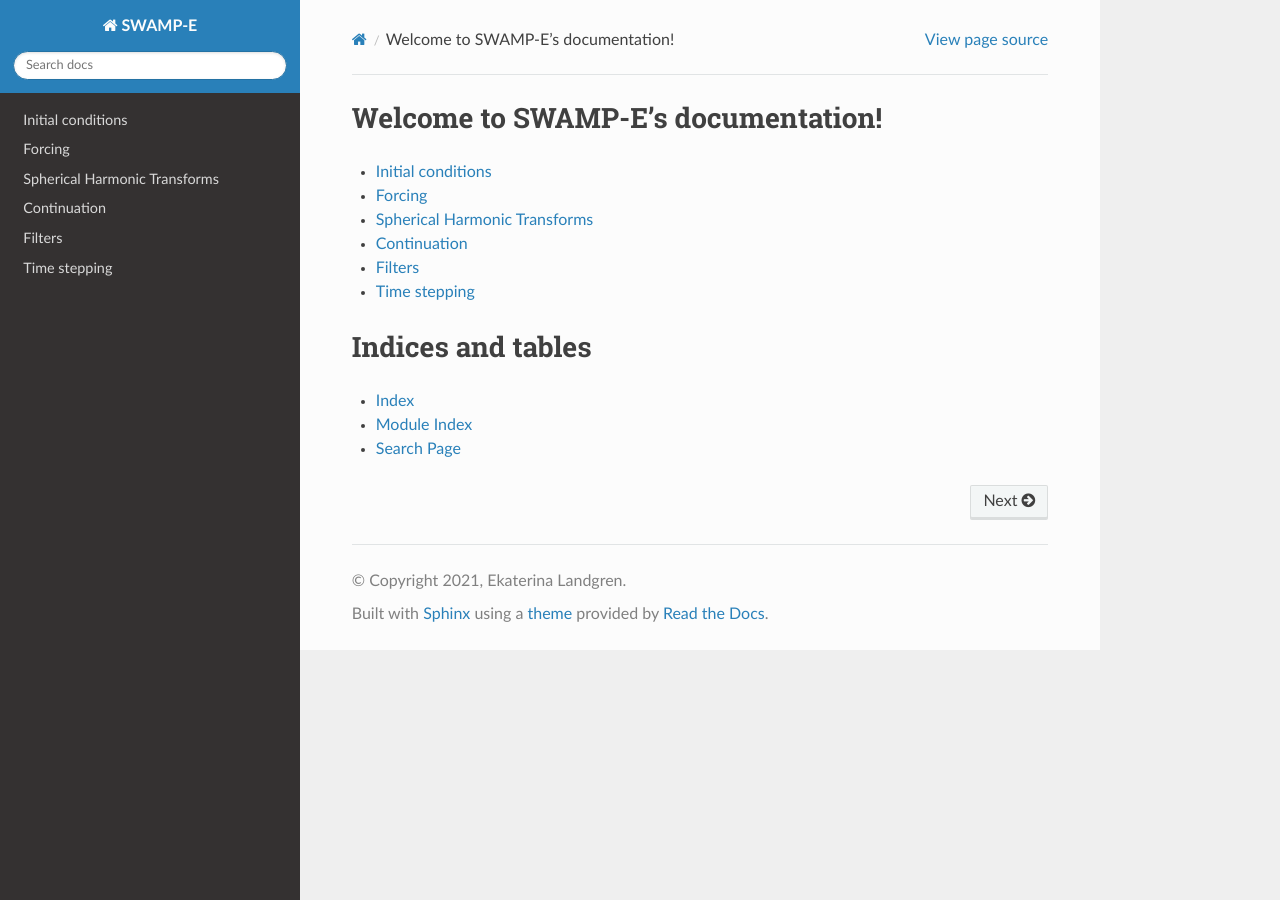
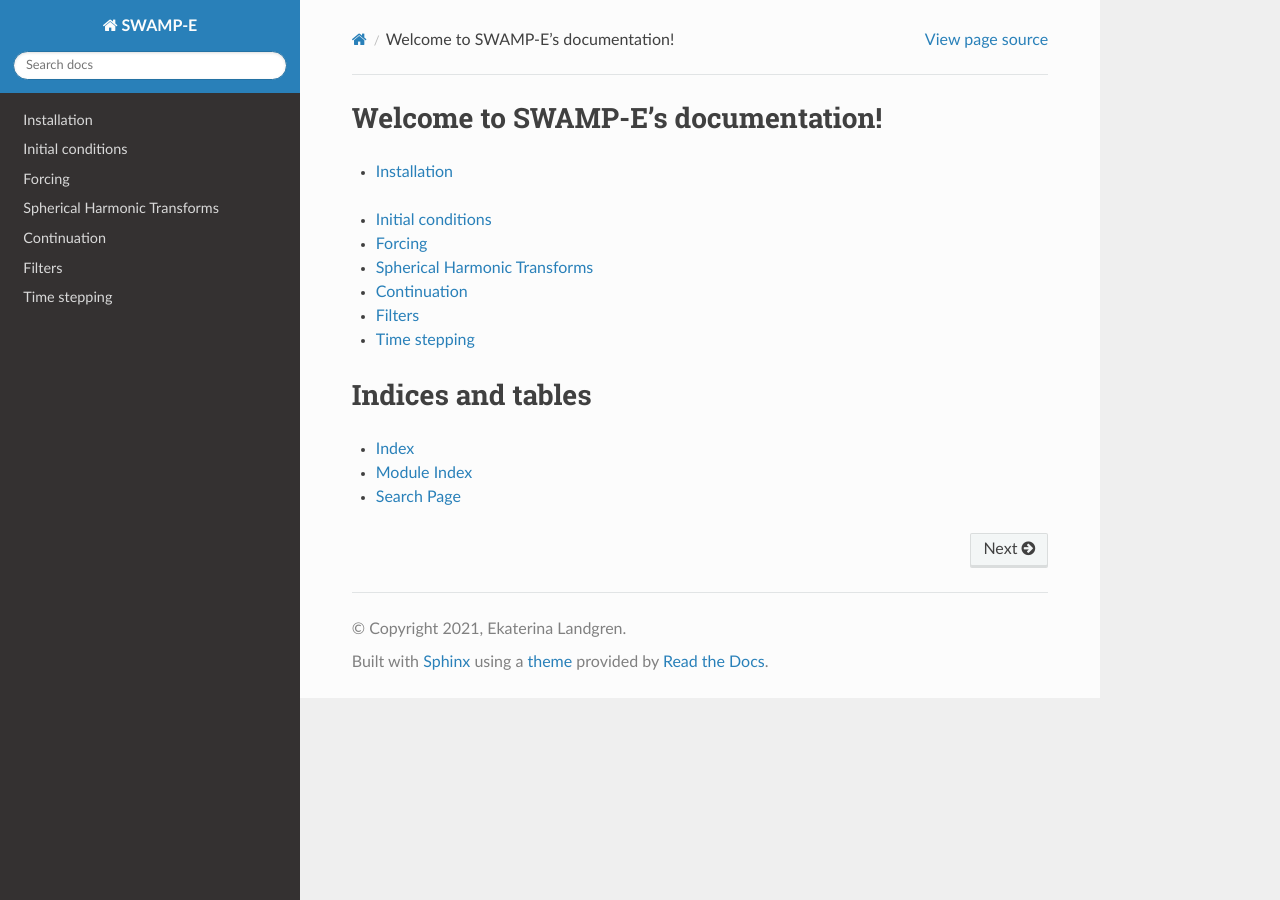
Before and after one commit to kathlandgren/SWAMPE, a Sphinx documentation site: the page built from docs/source/index.rst, in a window 1280 px wide. Built offline with Sphinx 7.4.7 and the Read the Docs theme 2.0.0, drawn with Linux system fonts in a browser that asks for light colours.

Commit message:
Update tutorials

```diff
--- a/docs/source/index.rst
+++ b/docs/source/index.rst
@@ -5,6 +5,11 @@
 
 Welcome to SWAMP-E's documentation!
 ===================================
+
+.. toctree::
+   :maxdepth: 1
+
+   installation
 
 .. toctree::
    :maxdepth: 2
```
Also changed, not shown: docs/source/notebooks/plotting.ipynb (added).
